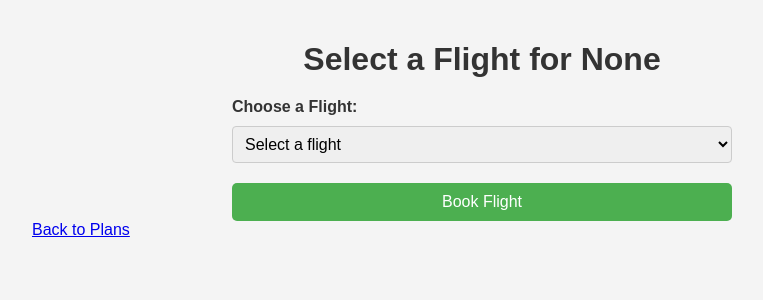
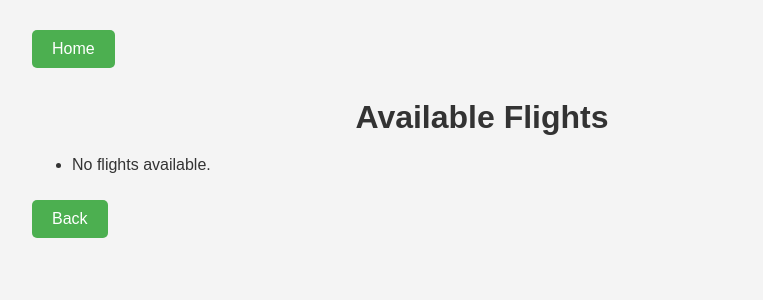
Before and after one commit to Tarunakash04/Travel_Planner_Recode, a Flask app: page /flight_booking in a window 1280 px wide. Shown: the top 300 px of the page, without its empty margins (158-921 px from the left). Run offline with Flask 3, Linux system fonts and the light colour scheme; tables that the repository leaves empty or names only in its code hold one stand-in row (values such as "Sample post").

Commit message:
Update flight_booking.html

```diff
--- a/templates/flight_booking.html
+++ b/templates/flight_booking.html
@@ -1,27 +1,23 @@
-
-<!-- templates/flight_booking.html -->
 <!DOCTYPE html>
 <html lang="en">
 <head>
     <meta charset="UTF-8">
     <meta name="viewport" content="width=device-width, initial-scale=1.0">
-    <title>Book Flight</title>
+    <title>Available Flights</title>
     <link rel="stylesheet" href="{{ url_for('static', filename='style.css') }}">
 </head>
 <body>
     <div class="container">
-        <h1>Select a Flight for {{ destination }}</h1>
-        <form method="POST">
-            <label for="flight_id">Choose a Flight:</label>
-            <select name="flight_id" required>
-                <option value="" disabled selected>Select a flight</option>
-                {% for flight in flights %}
-                    <option value="{{ flight.id }}">{{ flight.flight_number }} - {{ flight.airline }} ({{ flight.from_location }} to {{ flight.to_location }})</option>
-                {% endfor %}
-            </select>
-            <button type="submit">Book Flight</button>
-        </form>
-        <a href="{{ url_for('view_plans') }}">Back to Plans</a>
+        <a href="{{ url_for('home') }}" class="btn">Home</a>
+        <h1>Available Flights</h1>
+        <ul>
+            {% for flight in flights %}
+                <li>{{ flight.flight_number }} | {{ flight.airline }} | {{ flight.departure_time }} - {{ flight.arrival_time }}</li>
+            {% else %}
+                <li>No flights available.</li>
+            {% endfor %}
+        </ul>
+        <a href="{{ url_for('view_plans') }}" class="btn">Back</a>
     </div>
 </body>
 </html>
```
